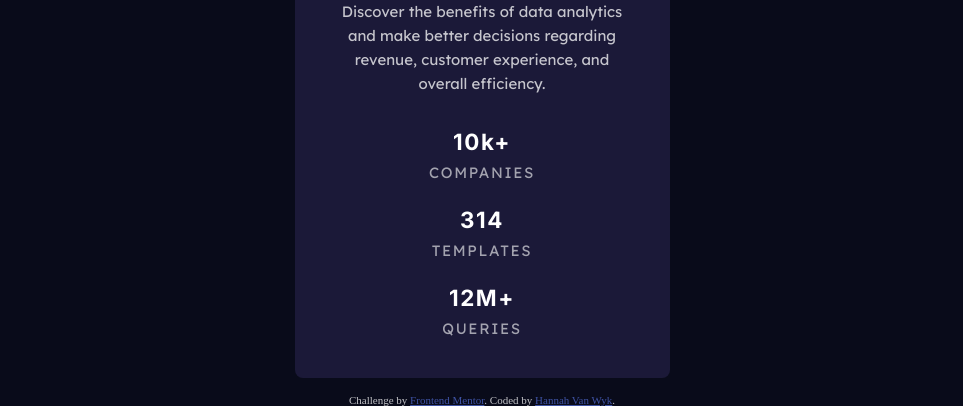
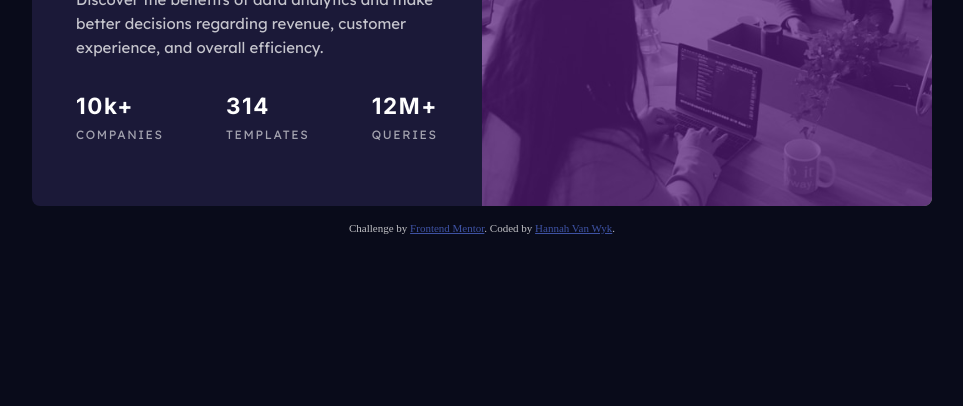
Before and after one commit to hannahvw/stats-preview-card-component-main, a plain HTML site: page index.html in a window 1280 px wide. Shown: the part 463-869 px from the top of the page, without its empty margins (158-1121 px from the left). After the commit the page ends 800 px from the top, so only its background shows below. Drawn offline with Linux system fonts and the light colour scheme.

Commit message:
Completed desktop style

```diff
--- a/index.html
+++ b/index.html
@@ -26,6 +26,10 @@
     <div class="container">
       <div class="container__img">
         <picture>
+          <source
+            srcset="images/image-header-desktop.jpg"
+            media="(min-width: 900px)"
+          />
           <img
             src="images/image-header-mobile.jpg"
             alt="a picture of women coding"
--- a/styles.css
+++ b/styles.css
@@ -35,6 +35,7 @@ body {
   background-color: var(--primary-color-900);
   display: grid;
   place-content: center;
+  margin-top: 5%;
 }
 
 .container {
@@ -115,3 +116,36 @@ picture::before {
   opacity: 0.7;
   border-radius: 0.5rem 0.5rem 0 0;
 }
+
+@media screen and (min-width: 900px) {
+  .container {
+    margin-top: 25%;
+    max-width: 900px;
+    display: grid;
+    grid-template-columns: 1fr 1fr;
+  }
+
+  .container__text {
+    text-align: left;
+    padding: 2.75rem;
+    grid-row-start: 1;
+  }
+
+  .container__text > p:first-of-type {
+    margin: 0 0 2rem;
+  }
+
+  .container__stats {
+    display: flex;
+    justify-content: space-between;
+    align-items: flex-start;
+  }
+
+  .container__stats p:last-of-type {
+    font-size: 0.75rem;
+  }
+
+  picture::before {
+    border-radius: 0 0.5rem 0.5rem 0;
+  }
+}
```
